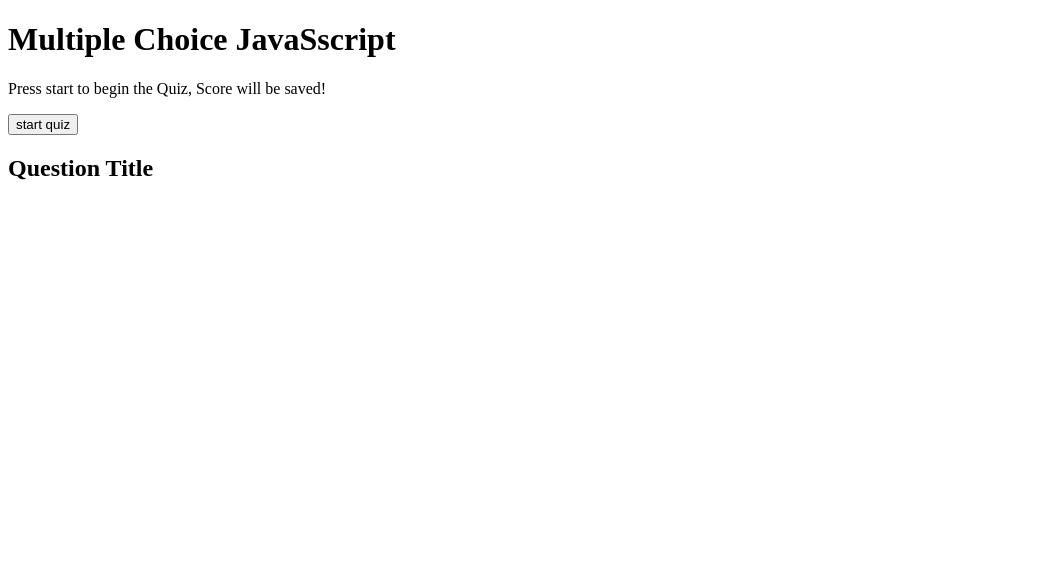
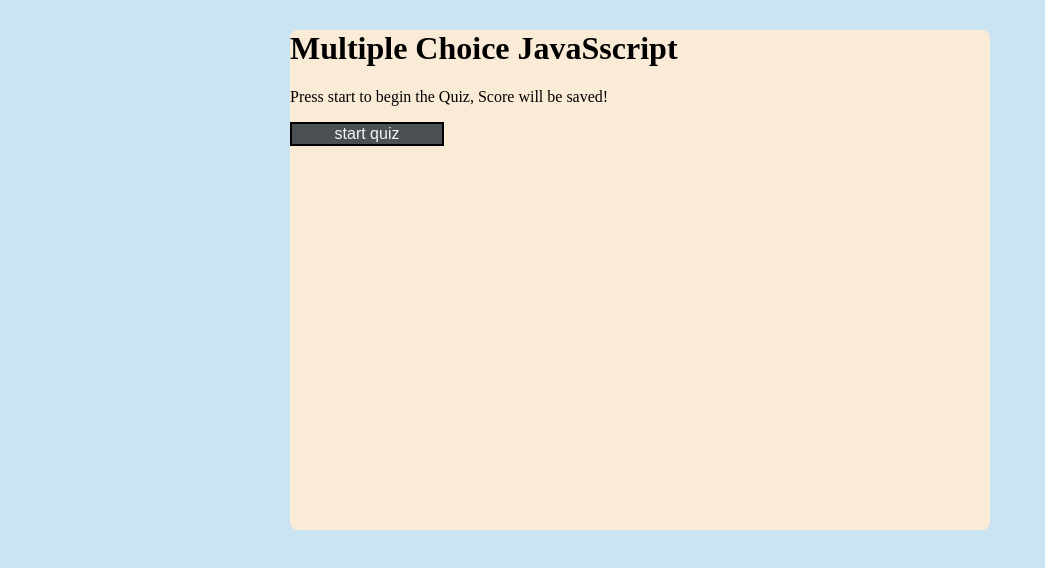
Before and after one commit to chrisricola/HomeworkQuiz, a plain HTML site: page index.html in a window 1280 px wide. Shown: the whole page, without its empty margins (0-1045 px from the left). Drawn offline with Linux system fonts and the light colour scheme.

Commit message:
got rid of copy on the link to the js pages

```diff
--- a/index.html
+++ b/index.html
@@ -4,7 +4,7 @@
     <meta charset="UTF-8">
     <meta name="viewport" content="width=device-width, initial-scale=1.0">
     <title>Document</title>
-    <link rel="stylesheet" type="text/css" href="style copy.css"/>
+    <link rel="stylesheet" type="text/css" href="style.css"/>
 </head>
 <body>
     <div class="container">
@@ -25,7 +25,7 @@
             </div>
 
      </div>
-    <script src="questions copy.js"></script>
-    <script src="javascript copy.js"></script>
+    <script src="questions.js"></script>
+    <script src="javascript.js"></script>
 </body>
 </html>
```
